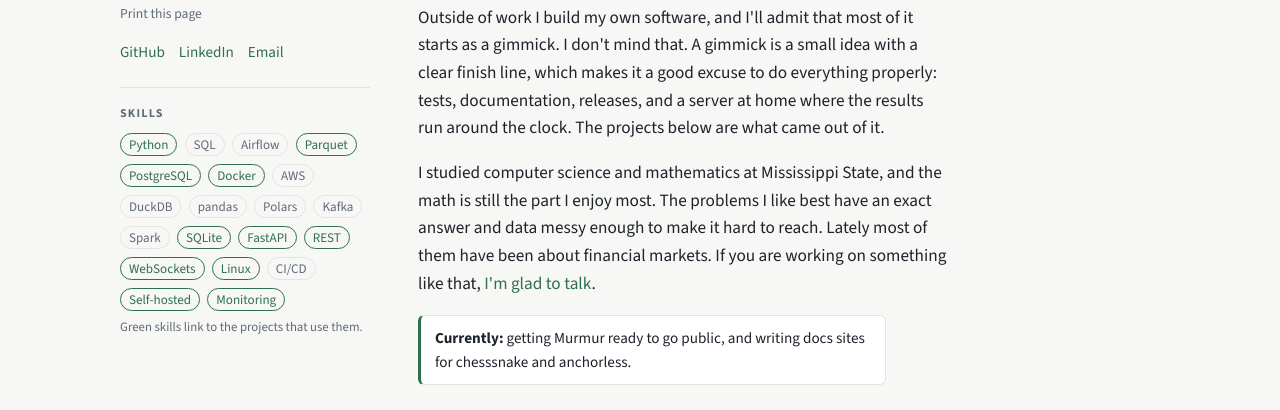
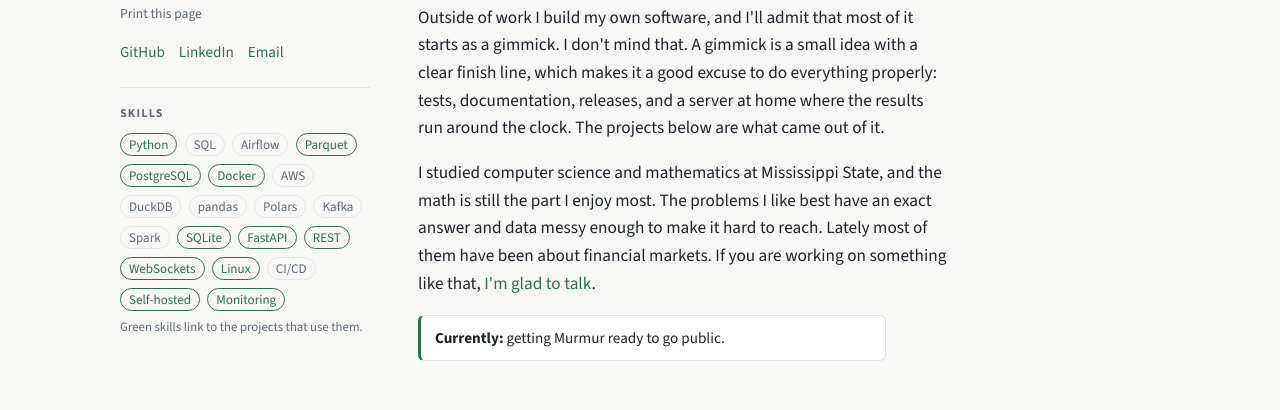
Before and after one commit to GabeBecker2048/GabeBecker2048.github.io, a plain HTML site: page index.html in a window 1280 px wide. Shown: the part 321-731 px from the top of the page. Drawn offline with nearby package versions, Linux system fonts and the light colour scheme; no server answers.

Commit message:
Currently: drop the docs sites line, they are live

```diff
--- a/index.html
+++ b/index.html
@@ -62,7 +62,7 @@
       <p class="lead">I'm a data engineer in New Orleans. At Code Willing I build and maintain the pipelines that take about 200 third-party financial datasets, more than 100 TB in total, and deliver them clean, consistent and on time. Most of the work is Airflow, Python, SQL and Parquet. The rest is what keeps it reliable: tests, CI, and a staging environment, so that nothing runs for the first time in production.</p>
       <p class="lead">Outside of work I build my own software, and I'll admit that most of it starts as a gimmick. I don't mind that. A gimmick is a small idea with a clear finish line, which makes it a good excuse to do everything properly: tests, documentation, releases, and a server at home where the results run around the clock. The projects below are what came out of it.</p>
       <p class="lead">I studied computer science and mathematics at Mississippi State, and the math is still the part I enjoy most. The problems I like best have an exact answer and data messy enough to make it hard to reach. Lately most of them have been about financial markets. If you are working on something like that, <a href="mailto:gabebecker2048@gmail.com">I'm glad to talk</a>.</p>
-      <div class="now" id="now"><b>Currently:</b> getting Murmur ready to go public, and writing docs sites for chesssnake and anchorless.</div>
+      <div class="now" id="now"><b>Currently:</b> getting Murmur ready to go public.</div>
     </section>
 
     <section id="projects">
```
